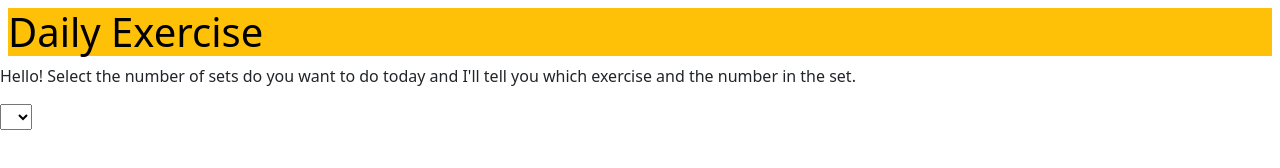
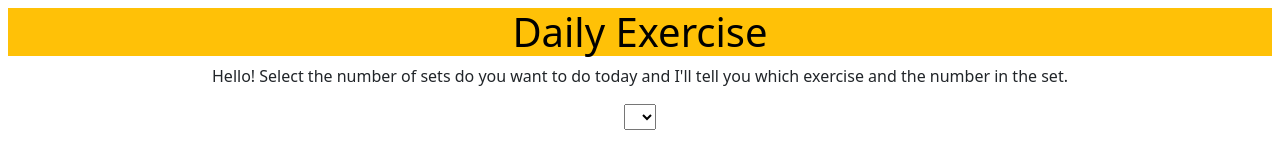
Before and after one commit to EttaPhung/daily-exercise-generator, a plain HTML site: page index.html in a window 1280 px wide. Drawn offline with nearby package versions, Linux system fonts and the light colour scheme.

Commit message:
center text

```diff
--- a/index.html
+++ b/index.html
@@ -11,11 +11,11 @@
 
 <body>
     <div class="my-2 mx-2 text-bg-warning">
-        <header class="col-12">
+        <header class="col-12 text-center">
             <h1>Daily Exercise</h1>
         </header>
     </div>
-    <div class="main-body-text">
+    <div class="main-body-text text-center">
         <p>Hello! Select the number of sets do you want to do today and I'll tell you which exercise and the number in the set.</p>
 
         <select class="dropdown-menu-select">
@@ -28,7 +28,7 @@
         </select>
     </div>
 
-    <div class="answer-text">
+    <div class="answer-text text-center">
     </div>
     <!-- JavaScript Bundle with Popper -->
     <script src="https://cdn.jsdelivr.net/npm/bootstrap@5.2.2/dist/js/bootstrap.bundle.min.js" integrity="sha384-OERcA2EqjJCMA+/3y+gxIOqMEjwtxJY7qPCqsdltbNJuaOe923+mo//f6V8Qbsw3" crossorigin="anonymous"></script>
```
